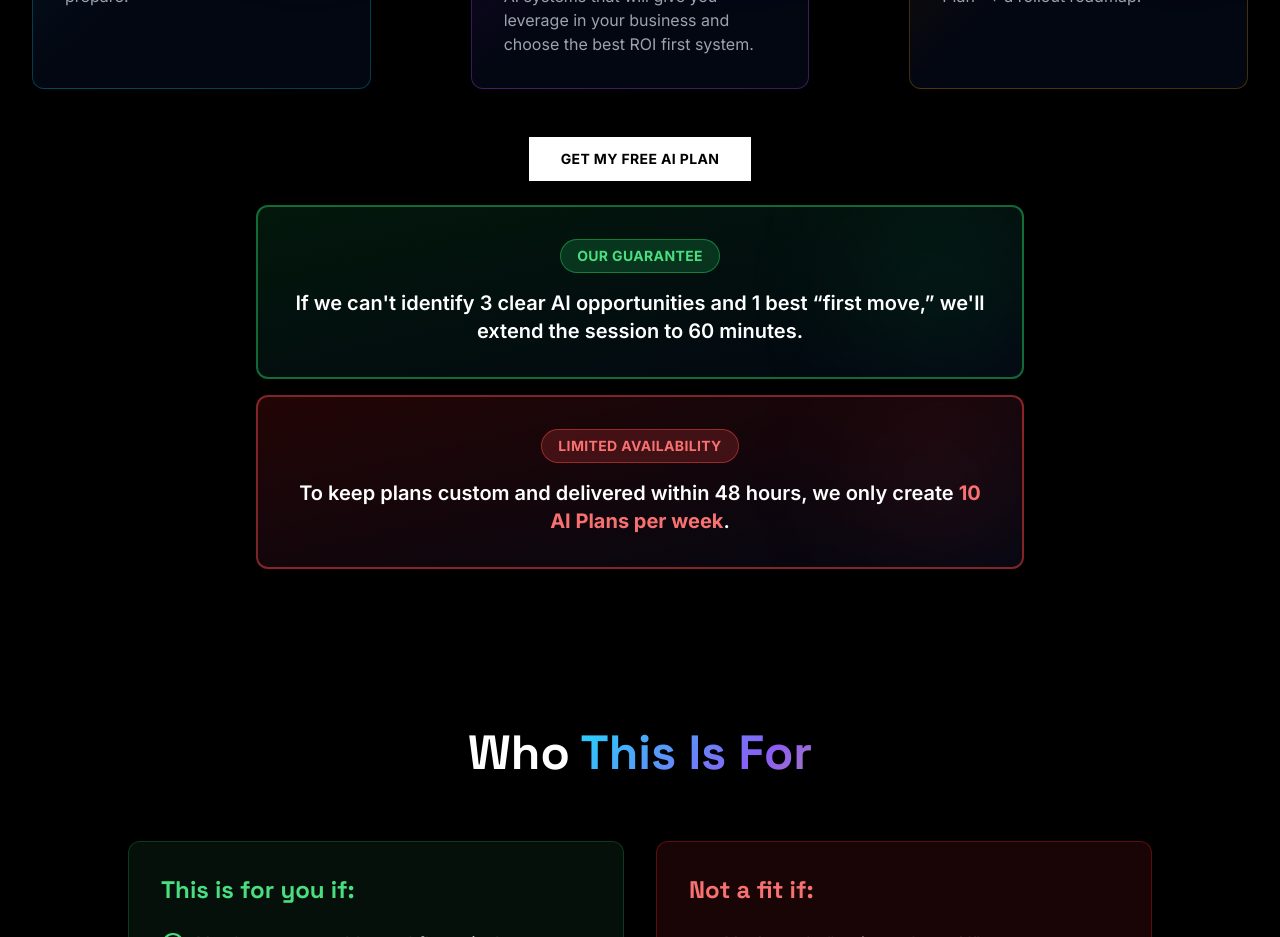
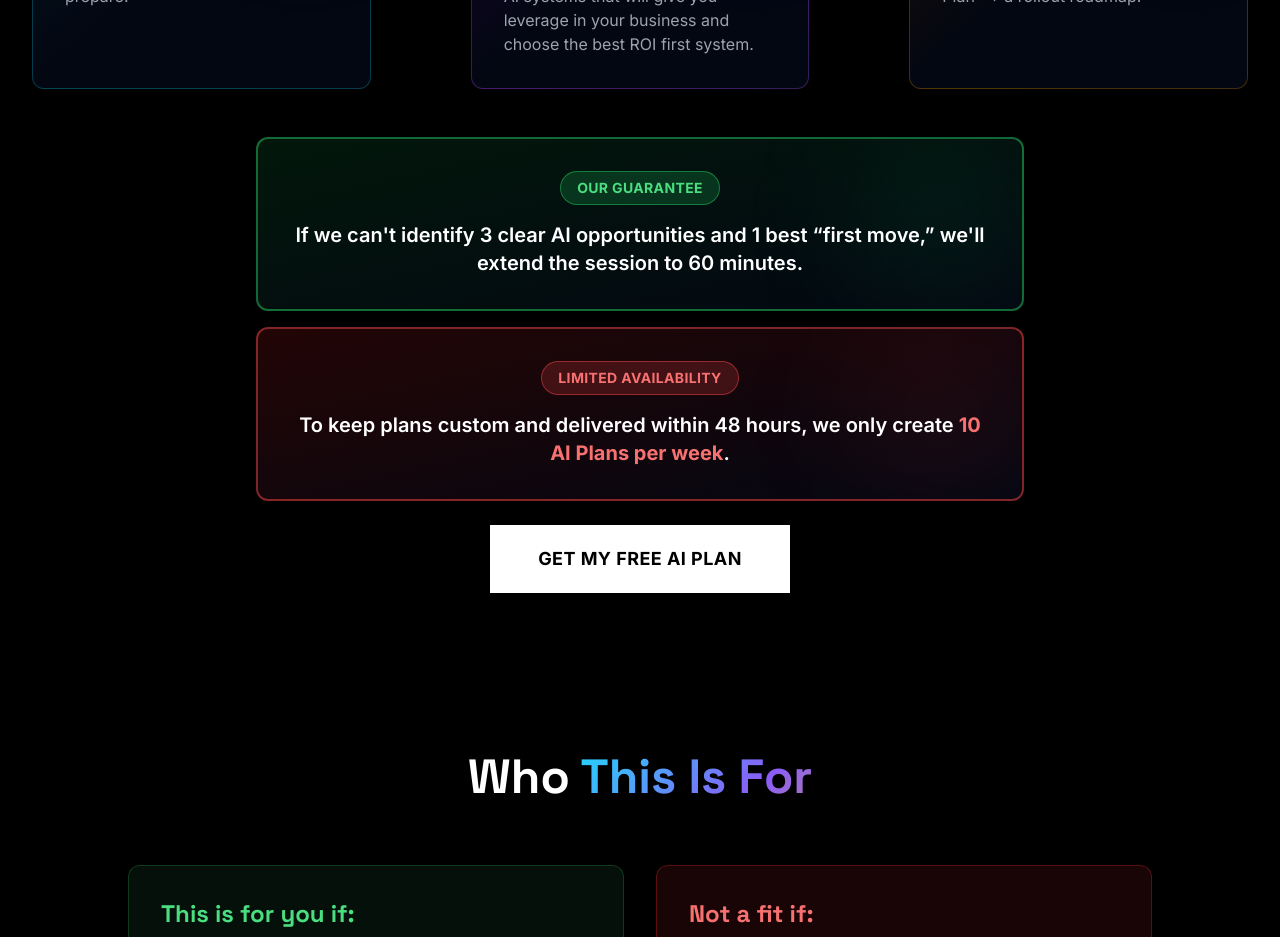
Before and after one commit to iliyanivanovmp-stack/aiessentialsUSdone, a Next.js app: page /free-ai-revenue-and-savings-plan in a window 1280 px wide. Shown: the part 2680-3617 px from the top of the page. Built offline with nearby package versions, Linux system fonts and the light colour scheme; no server answers.

Commit message:
Move CTA button below Limited Availability box and make it bigger

```diff
--- a/app/free-ai-revenue-and-savings-plan/page.tsx
+++ b/app/free-ai-revenue-and-savings-plan/page.tsx
@@ -370,15 +370,6 @@ export default function FreeAIRevenueSavingsPlan() {
           </div>
 
           <div className="text-center space-y-6">
-            <motion.button
-              whileHover={{ scale: 1.05, backgroundColor: '#e5e5e5' }}
-              whileTap={{ scale: 0.95 }}
-              onClick={openCalendly}
-              className="bg-white text-black font-bold px-8 py-3 transition-colors uppercase text-sm tracking-wide"
-            >
-              Get My Free AI Plan
-            </motion.button>
-
             <div className="space-y-4 max-w-3xl mx-auto">
               <div className="relative bg-gradient-to-br from-green-950/50 to-gray-950 border-2 border-green-500/50 rounded-xl p-8 overflow-hidden group hover:border-green-500 transition-all">
                 <div className="absolute top-0 right-0 w-40 h-40 bg-green-500/10 rounded-full blur-3xl group-hover:bg-green-500/20 transition-all"></div>
@@ -408,6 +399,15 @@ export default function FreeAIRevenueSavingsPlan() {
                 </div>
               </div>
             </div>
+
+            <motion.button
+              whileHover={{ scale: 1.05, backgroundColor: '#e5e5e5' }}
+              whileTap={{ scale: 0.95 }}
+              onClick={openCalendly}
+              className="bg-white text-black font-bold px-12 py-5 transition-colors uppercase text-lg tracking-wide mt-8"
+            >
+              Get My Free AI Plan
+            </motion.button>
           </div>
         </div>
       </section>
```
